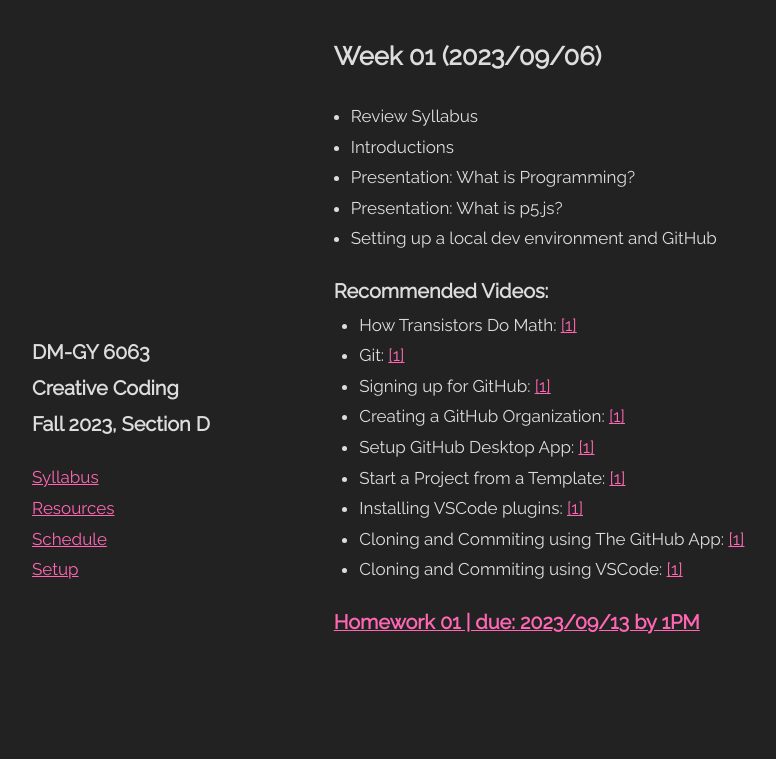
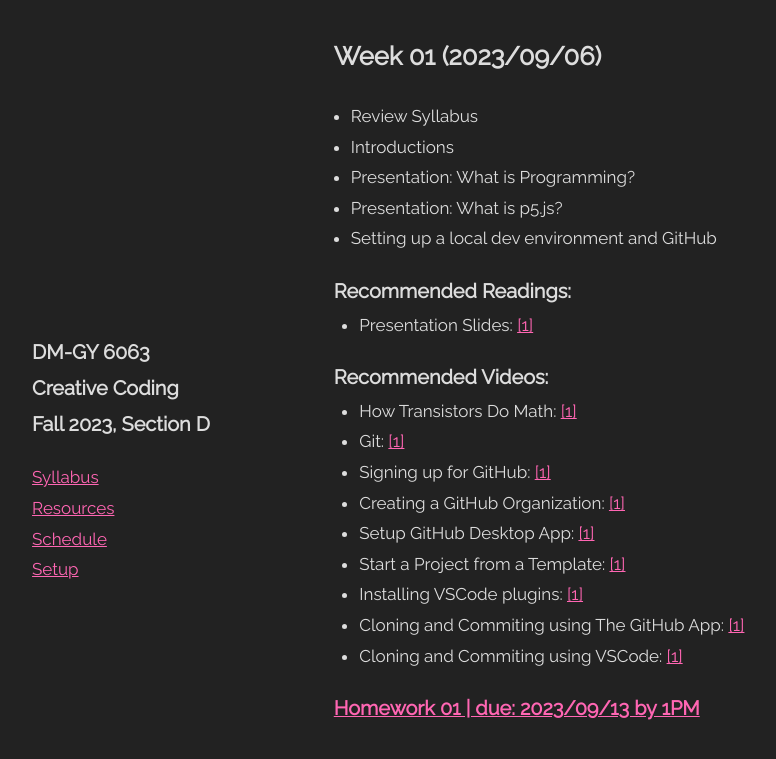
Before and after one commit to DM-GY-6063-2023F-D/DM-GY-6063-2023F-D, a Jekyll site: the page built from _pages/week/01.md, in a window 1280 px wide. Shown: the top 759 px of the page, without its empty margins (186-962 px from the left). Built offline with Jekyll 4.4.1, drawn with Linux system fonts in a browser that asks for light colours.

Commit message:
add slide link to week01

```diff
--- a/_pages/week/01.md
+++ b/_pages/week/01.md
@@ -8,6 +8,9 @@ what:
   - "Presentation: What is p5.js?"
   - Setting up a local dev environment and GitHub
 readings:
+  - title: Presentation Slides
+    urls:
+      - https://drive.google.com/file/d/1MwjsNtFEh6a4tTxxb48EaSbAjkWcoZ76/
 videos:
   - title: How Transistors Do Math
     urls:
```
Also changed, not shown: _pages/week/02.md (+3 -0 lines).
